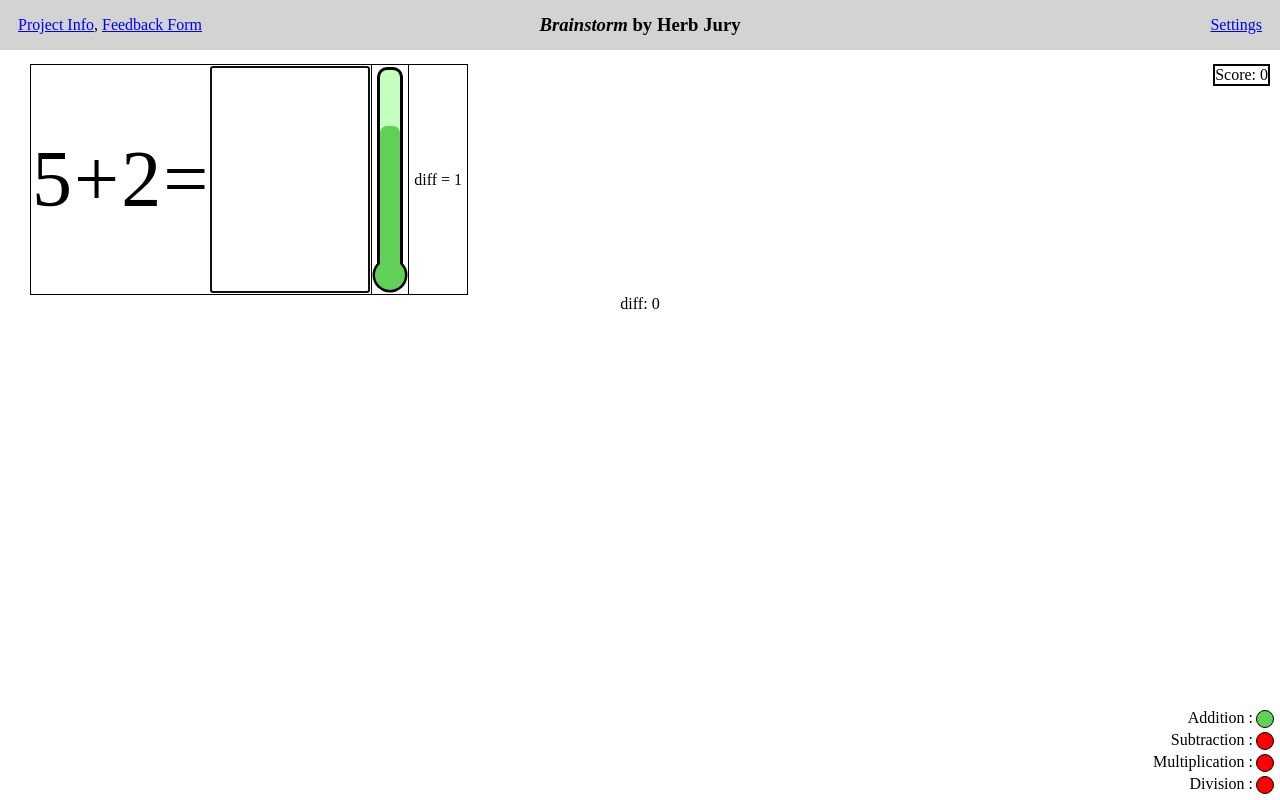
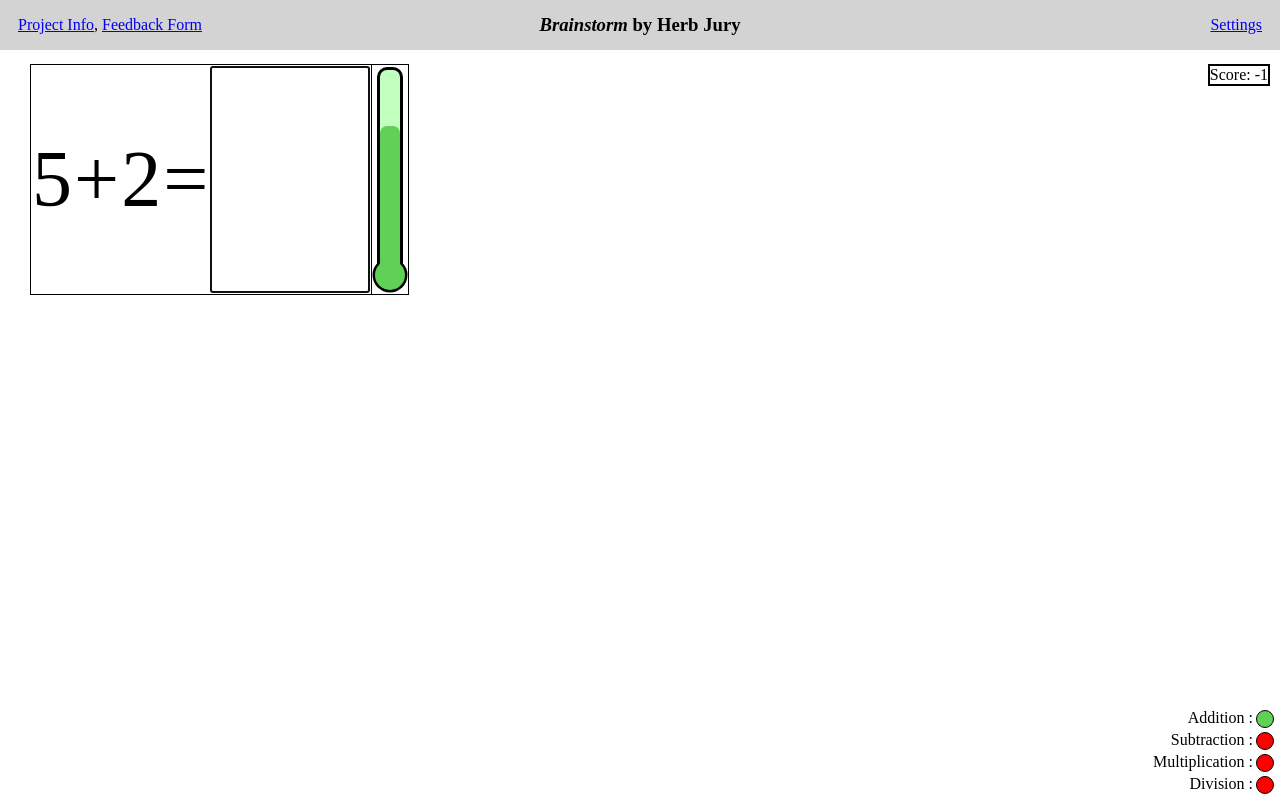
Before and after one commit to MrMugwump/BrainstormComp225, a Next.js app: page / in a window 1280 px wide. Both pictures are taken after a click on the button "Begin Game". Built offline with nearby package versions, Linux system fonts and the light colour scheme.

Commit message:
forgot to push everything last time

```diff
--- a/src/app/equationDisplay.tsx
+++ b/src/app/equationDisplay.tsx
@@ -78,7 +78,7 @@ export default function EquationDisplay({setLives,timeEnded,setTimeEnded,setDiff
                 {/* <td><p>Correct = {isCorrect}</p></td> */}
                 {/* <td><p>location = {location}</p></td> */}
                 {/* <td><p>{eq[0]+operation+eq[1]+'='+eq[2]}</p></td> */}
-                <td className="timercell"><p>diff = {generator.difficulty}</p></td>
+                {/* <td className="timercell"><p>diff = {generator.difficulty}</p></td> */}
                 {/* <td><p>{generator.debugVar}</p></td> */}
             </tr>
         </tbody>
--- a/src/app/gameScene.tsx
+++ b/src/app/gameScene.tsx
@@ -35,14 +35,16 @@ export default function GameScene() {
         <div className="playScreen">
             <div style={{
             position: `fixed`,
+            right: `10px`
+            }}>
+                <ScoreDisplay difficulty = {difficulty}/>
+            </div>
 
-            right: `10px`
-            }}><ScoreDisplay difficulty = {difficulty}/></div>
             <EquationDisplay
             timeEnded={timeEnded}
             setTimeEnded={setTimeEnded}
             setDifficulty={setDifficulty}/>
-            <p>diff: {difficulty}</p>
+
             <div style={{
                 position: `fixed`,
                 bottom: `0`,
--- a/src/app/player-info-components/scoreDisplay.tsx
+++ b/src/app/player-info-components/scoreDisplay.tsx
@@ -5,7 +5,7 @@ export function ScoreDisplay({difficulty}:any){
         <div style={{
             border: `2px solid black`
         }}>
-            <p>Score: {difficulty}</p>
+            <p>Score: {difficulty-1}</p>
         </div>
     </>)
 }
```
